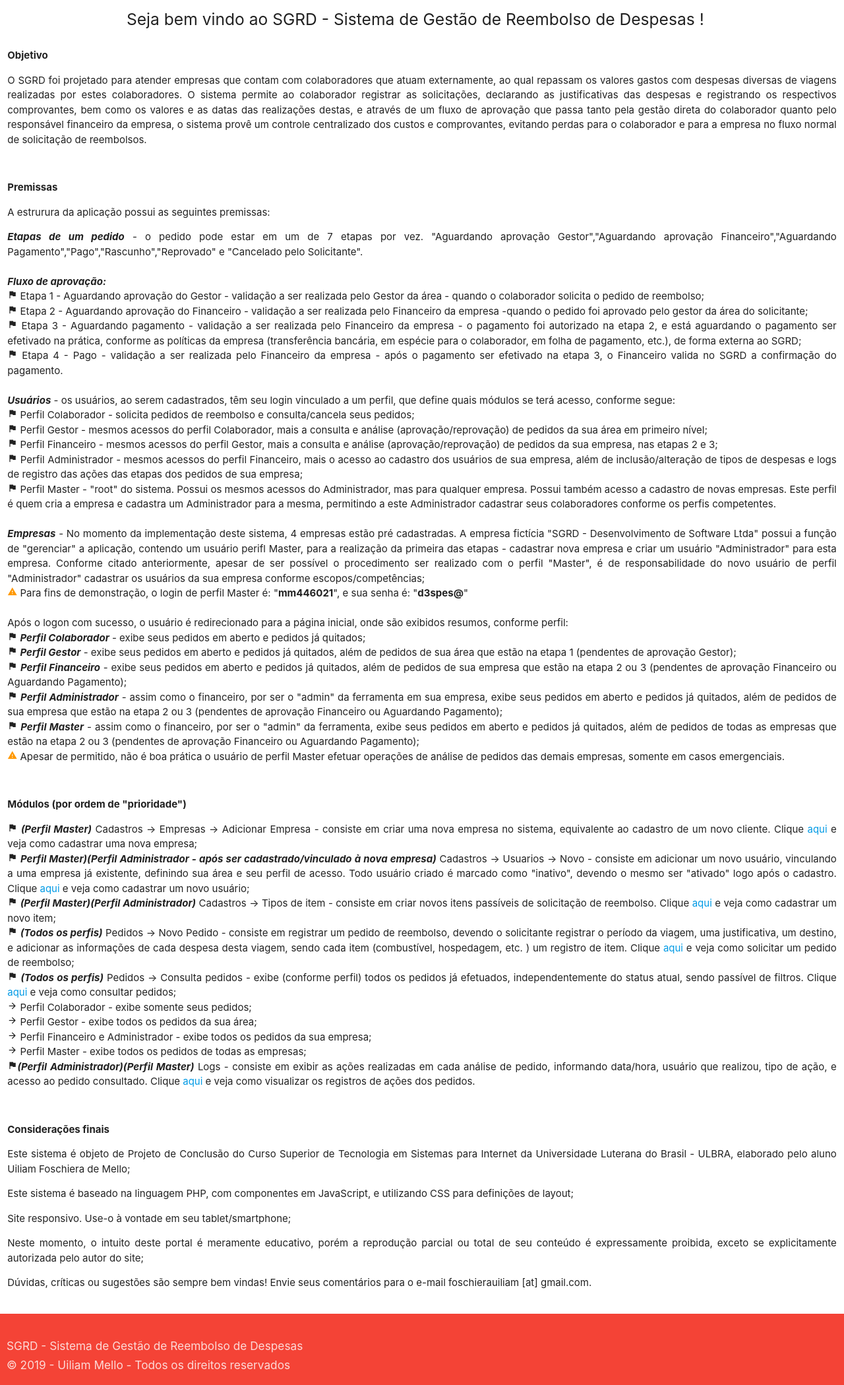
After one commit to foschierauiliam/sgrd, a PHP site: page /tutorial.php in a window 1280 px wide. The commit adds this page. Shown: the whole page at 66% size. Run offline with PHP 8.4, Linux system fonts and the light colour scheme.

Commit message:
Anexo tutorial + index/sqldb changes

```diff
--- a/index.php
+++ b/index.php
@@ -111,7 +111,7 @@
                                 </center>
                                 <div class="section"></div>
                                 <div class="row">
-                                    <a class="black-text" href="tutorial.html" target="_blank">Tutorial</a>
+                                    <a class="black-text" href="tutorial.php" target="_blank">Tutorial</a>
                                 </div>
                             </form>
                         </div>
--- a/sgrd_tables.sql
+++ b/sgrd_tables.sql
@@ -467,6 +467,11 @@ INSERT INTO tb_tipo_item VALUES (12, 'Telefone');
 INSERT INTO tb_tipo_item VALUES (18, 'Reembolso de cliente');
 
 
+INSERT INTO tb_usuario VALUES ('mm446021', 'Master', 'Master', 6, 22, 2, '$2y$10$LYujCLQxhi7s0WFZll8h0eiyne0lOF6DcPMimQfJP6TKjuLPh36La', 'contato@pinginformatica.com.br', '729.544.460-21',
+1);
+
+
+
 --
 -- Name: tb_tipo_item_cod_tipo_item_seq; Type: SEQUENCE SET; Schema: public; Owner: svc_sgrd
 --
--- /dev/null
+++ b/tutorial.php
@@ -0,0 +1,114 @@
+<!DOCTYPE html>
+<html>
+    <head>
+        <meta charset="utf-8">
+        <title>SGRD - Sistema de Gestão de Reembolso de Despesas</title>
+        <!--Import Google Icon Font-->
+        <link href="https://fonts.googleapis.com/icon?family=Material+Icons" rel="stylesheet">
+        <!--Import materialize.css-->
+        <link rel="stylesheet" href="css/materialize.min.css">
+
+        <!--Let browser know website is optimized for mobile-->
+        <meta name="viewport" content="width=device-width, initial-scale=1.0"/>
+        <style>
+            ul li {
+                text-align: justify;
+                padding: auto;
+                margin: auto;
+            }
+        </style>
+    </head>
+    <body>
+        <div class="container col s12 l12">
+            <p style="text-align: center"><h5>Seja bem vindo ao SGRD - Sistema de Gestão de Reembolso de Despesas !</h5></p>
+    </div>
+    <div class="row">
+        <div class="col s12 l12">
+            <p><b>Objetivo</b></p>
+            <p style="text-align: justify">O SGRD foi projetado para atender empresas que contam com colaboradores que atuam externamente, ao qual repassam os valores gastos com despesas diversas de viagens realizadas por estes colaboradores. O sistema permite ao colaborador registrar as solicitações, declarando as justificativas das despesas e registrando os respectivos comprovantes, bem como os valores e as datas das realizações destas, e através de um fluxo de aprovação que passa tanto pela gestão direta do colaborador quanto pelo responsável financeiro da empresa, o sistema provê um controle centralizado dos custos e comprovantes, evitando perdas para o colaborador e para a empresa no fluxo normal de solicitação de reembolsos.</p>
+        </div>
+    </div>
+    <div class="row">
+        <div class="col s12 l12">
+            <p><b>Premissas</b></p>
+            <p style="text-align: justify">A estrurura da aplicação possui as seguintes premissas:</p>
+            <ul>
+                <li><b><em>Etapas de um pedido</em></b> - o pedido pode estar em um de 7 etapas por vez. "Aguardando aprovação Gestor","Aguardando aprovação Financeiro","Aguardando Pagamento","Pago","Rascunho","Reprovado" e "Cancelado pelo Solicitante".</li>
+                <br />
+                <li><b><em>Fluxo de aprovação:</em></b></li>
+                <ul>
+                    <li style="text-align: justify"><i class="material-icons tiny">flag</i> Etapa 1 - Aguardando aprovação do Gestor - validação a ser realizada pelo Gestor da área - quando o colaborador solicita o pedido de reembolso;</li>
+                    <li><i class="material-icons tiny">flag</i> Etapa 2 - Aguardando aprovação do Financeiro - validação a ser realizada pelo Financeiro da empresa -quando o pedido foi aprovado pelo gestor da área do solicitante;</li>
+                    <li><i class="material-icons tiny">flag</i> Etapa 3 - Aguardando pagamento - validação a ser realizada pelo Financeiro da empresa - o pagamento foi autorizado na etapa 2, e está aguardando o pagamento ser efetivado na prática, conforme as políticas da empresa (transferência bancária, em espécie para o colaborador, em folha de pagamento, etc.), de forma externa ao SGRD;</li>
+                    <li><i class="material-icons tiny">flag</i> Etapa 4 - Pago - validação a ser realizada pelo Financeiro da empresa - após o pagamento ser efetivado na etapa 3, o Financeiro valida no SGRD a confirmação do pagamento.</li>
+                </ul>
+                <br />
+                <li><b><em>Usuários</em></b> - os usuários, ao serem cadastrados, têm seu login vinculado a um perfil, que define quais módulos se terá acesso, conforme segue:</li>
+                <ul>
+                    <li><i class="material-icons tiny">flag</i> Perfil Colaborador - solicita pedidos de reembolso e consulta/cancela seus pedidos;</li>
+                    <li><i class="material-icons tiny">flag</i> Perfil Gestor - mesmos acessos do perfil Colaborador, mais a consulta e análise (aprovação/reprovação) de pedidos da sua área em primeiro nível;</li>
+                    <li><i class="material-icons tiny">flag</i> Perfil Financeiro - mesmos acessos do perfil Gestor, mais a consulta e análise (aprovação/reprovação) de pedidos da sua empresa, nas etapas 2 e 3;</li>
+                    <li><i class="material-icons tiny">flag</i> Perfil Administrador - mesmos acessos do perfil Financeiro, mais o acesso ao cadastro dos usuários de sua empresa, além de inclusão/alteração de tipos de despesas e logs de registro das ações das etapas dos pedidos de sua empresa;</li>
+                    <li><i class="material-icons tiny">flag</i> Perfil Master - "root" do sistema. Possui os mesmos acessos do Administrador, mas para qualquer empresa. Possui também acesso a cadastro de novas empresas. Este perfil é quem cria a empresa e cadastra um Administrador para a mesma, permitindo a este Administrador cadastrar seus colaboradores conforme os perfis competentes.</li>
+                </ul>
+                <br />
+                <li><b><em>Empresas</em></b> - No momento da implementação deste sistema, 4 empresas estão pré cadastradas. A empresa fictícia "SGRD - Desenvolvimento de Software Ltda" possui a função de "gerenciar" a aplicação, contendo um usuário perifl Master, para a realização da primeira das etapas - cadastrar nova empresa e criar um usuário "Administrador" para esta empresa. Conforme citado anteriormente, apesar de ser possível o procedimento ser realizado com o perfil "Master", é de responsabilidade do novo usuário de perfil "Administrador" cadastrar os usuários da sua empresa conforme escopos/competências;</li>
+                <ul>
+                    <li><i class="material-icons tiny orange-text">warning</i> Para fins de demonstração, o login de perfil Master é: "<b>mm446021</b>", e sua senha é: "<b>d3spes@</b>"</li>
+                </ul>
+                <br />
+                <li>Após o logon com sucesso, o usuário é redirecionado para a página inicial, onde são exibidos resumos, conforme perfil:</li>
+                <ul>
+                    <li><i class="material-icons tiny">flag</i> <b><em>Perfil Colaborador</em></b> - exibe seus pedidos em aberto e pedidos já quitados;</li>
+                    <li><i class="material-icons tiny">flag</i> <b><em>Perfil Gestor</em></b> - exibe seus pedidos em aberto e pedidos já quitados, além de pedidos de sua área que estão na etapa 1 (pendentes de aprovação Gestor);</li>
+                    <li><i class="material-icons tiny">flag</i> <b><em>Perfil Financeiro</em></b> - exibe seus pedidos em aberto e pedidos já quitados, além de pedidos de sua empresa que estão na etapa 2 ou 3 (pendentes de aprovação Financeiro ou Aguardando Pagamento);</li>
+                    <li><i class="material-icons tiny">flag</i> <b><em>Perfil Administrador</em></b> - assim como o financeiro, por ser o "admin" da ferramenta em sua empresa, exibe seus pedidos em aberto e pedidos já quitados, além de pedidos de sua empresa que estão na etapa 2 ou 3 (pendentes de aprovação Financeiro ou Aguardando Pagamento);</li>
+                    <li><i class="material-icons tiny">flag</i> <b><em>Perfil Master</em></b> - assim como o financeiro, por ser o "admin" da ferramenta, exibe seus pedidos em aberto e pedidos já quitados, além de pedidos de todas as empresas que estão na etapa 2 ou 3 (pendentes de aprovação Financeiro ou Aguardando Pagamento);</li>
+                    <ul>
+                        <li><i class="material-icons tiny orange-text">warning</i> Apesar de permitido, não é boa prática o usuário de perfil Master efetuar operações de análise de pedidos das demais empresas, somente em casos emergenciais.</li>
+                    </ul>
+                </ul>
+            </ul>
+        </div>
+    </div>
+    <div class="row">
+        <div class="col s12 l12">
+            <p><b>Módulos (por ordem de "prioridade")</b></p>
+            <ul>
+                <li><i class="material-icons tiny">flag</i> <b><em>(Perfil Master)</em></b> Cadastros -> Empresas -> Adicionar Empresa - consiste em criar uma nova empresa no sistema, equivalente ao cadastro de um novo cliente. Clique <a href="#">aqui</a> e veja como cadastrar uma nova empresa;</li>
+                <li><i class="material-icons tiny">flag</i> <b><em>Perfil Master)(Perfil Administrador - após ser cadastrado/vinculado à nova empresa)</em></b> Cadastros -> Usuarios -> Novo - consiste em adicionar um novo usuário, vinculando a uma empresa já existente, definindo sua área e seu perfil de acesso. Todo usuário criado é marcado como "inativo", devendo o mesmo ser "ativado" logo após o cadastro. Clique <a href="#">aqui</a> e veja como cadastrar um novo usuário;</li>
+                <li><i class="material-icons tiny">flag</i> <b><em>(Perfil Master)(Perfil Administrador)</em></b> Cadastros -> Tipos de item - consiste em criar novos itens passíveis de solicitação de reembolso. Clique <a href="#">aqui</a> e veja como cadastrar um novo item;</li>
+                <li><i class="material-icons tiny">flag</i> <b><em>(Todos os perfis)</em></b> Pedidos -> Novo Pedido - consiste em registrar um pedido de reembolso, devendo o solicitante registrar o período da viagem, uma justificativa, um destino, e adicionar as informações de cada despesa desta viagem, sendo cada item (combustível, hospedagem, etc. ) um registro de item. Clique <a href="#">aqui</a> e veja como solicitar um pedido de reembolso;</li>
+                <li><i class="material-icons tiny">flag</i> <b><em>(Todos os perfis)</em></b> Pedidos -> Consulta pedidos - exibe (conforme perfil) todos os pedidos já efetuados, independentemente do status atual, sendo passível de filtros. Clique <a href="#">aqui</a> e veja como consultar pedidos;</li>
+                <ul>
+                    <li><i class="material-icons tiny">arrow_forward</i> Perfil Colaborador - exibe somente seus pedidos;</li>
+                    <li><i class="material-icons tiny">arrow_forward</i> Perfil Gestor - exibe todos os pedidos da sua área;</li>
+                    <li><i class="material-icons tiny">arrow_forward</i> Perfil Financeiro e Administrador - exibe todos os pedidos da sua empresa;</li>
+                    <li><i class="material-icons tiny">arrow_forward</i> Perfil Master - exibe todos os pedidos de todas as empresas;</li>
+                </ul>
+                <li><i class="material-icons tiny">flag</i><b><em>(Perfil Administrador)(Perfil Master)</em></b> Logs - consiste em exibir as ações realizadas em cada análise de pedido, informando data/hora, usuário que realizou, tipo de ação, e acesso ao pedido consultado. Clique <a href="#">aqui</a> e veja como visualizar os registros de ações dos pedidos.</li>
+            </ul>
+        </div>
+    </div>
+    <div class="row">
+        <div class="col s12 l12">
+            <p><b>Considerações finais</b></p>
+            <p style="text-align: justify">Este sistema é objeto de Projeto de Conclusão do Curso Superior de Tecnologia em Sistemas para Internet da Universidade Luterana do Brasil - ULBRA, elaborado pelo aluno Uiliam Foschiera de Mello;</p>
+            <p style="text-align: justify">Este sistema é baseado na linguagem PHP, com componentes em JavaScript, e utilizando CSS para definições de layout;</p>
+            <p style="text-align: justify">Site responsivo. Use-o à vontade em seu tablet/smartphone;</p>
+            <p style="text-align: justify">Neste momento, o intuito deste portal é meramente educativo, porém a reprodução parcial ou total de seu conteúdo é expressamente proibida, exceto se explicitamente autorizada pelo autor do site;</p>
+            <p style="text-align: justify">Dúvidas, críticas ou sugestões são sempre bem vindas! Envie seus comentários para o e-mail foschierauiliam [at] gmail.com.</p>
+        </div>
+    </div>
+    <footer>
+        <div class="page-footer red">
+            <div class="footer-copyright red">
+                <div class="text-lighten-5">
+                    <h6 style="text-align: left; margin:10px;">SGRD - Sistema de Gestão de Reembolso de Despesas</h6>
+                    <h6 style="text-align: left; margin:10px;">© <?php echo date('Y'); ?> - Uiliam Mello - Todos os direitos reservados</h6>
+                </div>
+            </div>
+        </div>
+    </footer>
+</body>
+</html>
```
